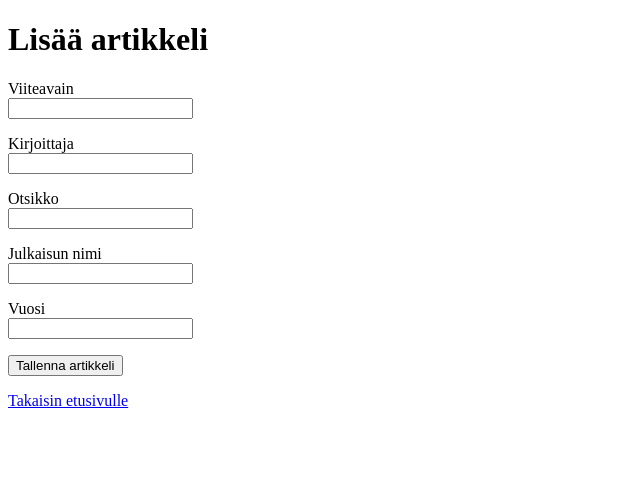
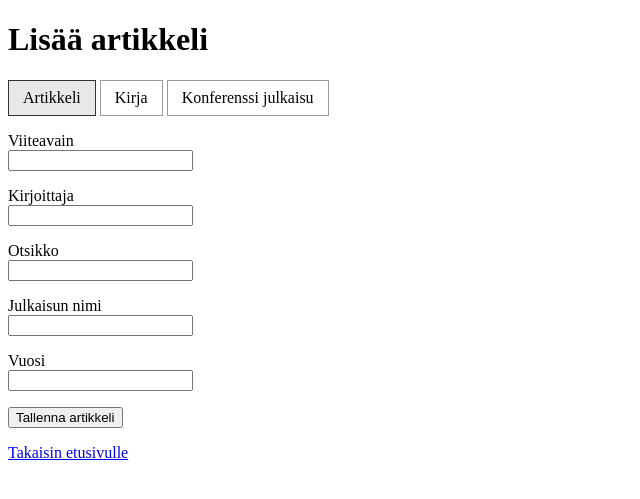
Before and after one commit to JuusoLos/ohtu_miniprojekti, a Flask app: page /articles/new in a window 1280 px wide. Shown: the top 499 px of the page, without its empty margins (0-640 px from the left). Run offline with Flask 3, Linux system fonts and the light colour scheme.

Commit message:
added rence form boiler plate

```diff
--- /dev/null
+++ b/src/static/style.css
@@ -0,0 +1,27 @@
+.reference-form-choice {
+  position: absolute;
+  opacity: 0;
+}
+
+.reference-form-choice + label {
+  display: inline-block;
+  padding: 8px 14px;
+  border: 1px solid #999;
+  cursor: pointer;
+}
+
+.reference-form-choice:checked + label {
+  background: #e8e8e8;
+  border-color: #333;
+}
+
+.reference-form-panel {
+  display: none;
+  margin-top: 1rem;
+}
+
+#article-form:checked ~ .reference-forms .article-form,
+#article-book:checked ~ .reference-forms .article-book,
+#article-conference:checked ~ .reference-forms .article-conference {
+  display: block;
+}
--- a/src/templates/index.html
+++ b/src/templates/index.html
@@ -5,7 +5,7 @@
 
 <h2>Lähteet</h2>
 
-<p><a href="/articles/new">Lisää artikkeli</a></p>
+<p><a href="/articles/new">Lisää lähde</a></p>
 
 {% if articles %}
 <ul>
--- a/src/templates/layout.html
+++ b/src/templates/layout.html
@@ -7,6 +7,7 @@
       content="width=device-width, initial-scale=1, shrink-to-fit=no"
     />
     <title>{% block title %}{% endblock %}</title>
+    <link rel="stylesheet" href="{{ url_for('static', filename='style.css') }}">
   </head>
   <body>
     {% block body %}{% endblock %}
--- a/src/templates/new_article.html
+++ b/src/templates/new_article.html
@@ -1,6 +1,6 @@
 {% extends "layout.html" %}
 
-{% block title %}Lisää artikkeli{% endblock %}
+{% block title %}Lisää lähde{% endblock %}
 
 {% block body %}
 <h1>Lisää artikkeli</h1>
@@ -13,7 +13,17 @@
   <p role="alert">{{ error }}</p>
 {% endif %}
 
-<form action="/articles" method="post">
+<input class="reference-form-choice" type="radio" id="article-form" name="reference-form-choice" checked>
+<label for="article-form">Artikkeli</label>
+
+<input class="reference-form-choice" type="radio" id="article-book" name="reference-form-choice">
+<label for="article-book">Kirja</label>
+
+<input class="reference-form-choice" type="radio" id="article-conference" name="reference-form-choice">
+<label for="article-conference">Konferenssi julkaisu</label>
+
+<div class="reference-forms">
+  <form class="reference-form-panel article-form" action="/articles" method="post">
     <p>
       <label for="citation_key">Viiteavain</label><br>
       <input id="citation_key" name="citation_key" required
@@ -46,6 +56,72 @@
 
     <button type="submit">Tallenna artikkeli</button>
   </form>
+  <form class="reference-form-panel article-book" action="/books" method="post">
+    <p>
+      <label for="citation_key">Viiteavain</label><br>
+      <input id="citation_key" name="citation_key" required
+            value="{{ values.get('citation_key', '') }}">
+    </p>
 
+    <p>
+      <label for="author">Kirjoittaja</label><br>
+      <input id="author" name="author" required
+            value="{{ values.get('author', '') }}">
+    </p>
+
+    <p>
+      <label for="title">Otsikko</label><br>
+      <input id="title" name="title" required
+            value="{{ values.get('title', '') }}">
+    </p>
+
+    <p>
+      <label for="journal">Julkaisun nimi</label><br>
+      <input id="journal" name="journal" required
+            value="{{ values.get('journal', '') }}">
+    </p>
+
+    <p>
+      <label for="year">Vuosi</label><br>
+      <input id="year" name="year" inputmode="numeric" required
+            value="{{ values.get('year', '') }}">
+    </p>
+
+    <button type="submit">Tallenna kirja</button>
+  </form>
+  <form class="reference-form-panel article-conference" action="/conference" method="post">
+    <p>
+      <label for="citation_key">Viiteavain</label><br>
+      <input id="citation_key" name="citation_key" required
+            value="{{ values.get('citation_key', '') }}">
+    </p>
+
+    <p>
+      <label for="author">Kirjoittaja</label><br>
+      <input id="author" name="author" required
+            value="{{ values.get('author', '') }}">
+    </p>
+
+    <p>
+      <label for="title">Otsikko</label><br>
+      <input id="title" name="title" required
+            value="{{ values.get('title', '') }}">
+    </p>
+
+    <p>
+      <label for="journal">Julkaisun nimi</label><br>
+      <input id="journal" name="journal" required
+            value="{{ values.get('journal', '') }}">
+    </p>
+
+    <p>
+      <label for="year">Vuosi</label><br>
+      <input id="year" name="year" inputmode="numeric" required
+            value="{{ values.get('year', '') }}">
+    </p>
+
+    <button type="submit">Tallenna konferenssi julkaisu</button>
+  </form>
+</div>
 <p><a href="/">Takaisin etusivulle</a></p>
 {% endblock %}
```
Lines whose indentation alone changed are shown as unchanged.
